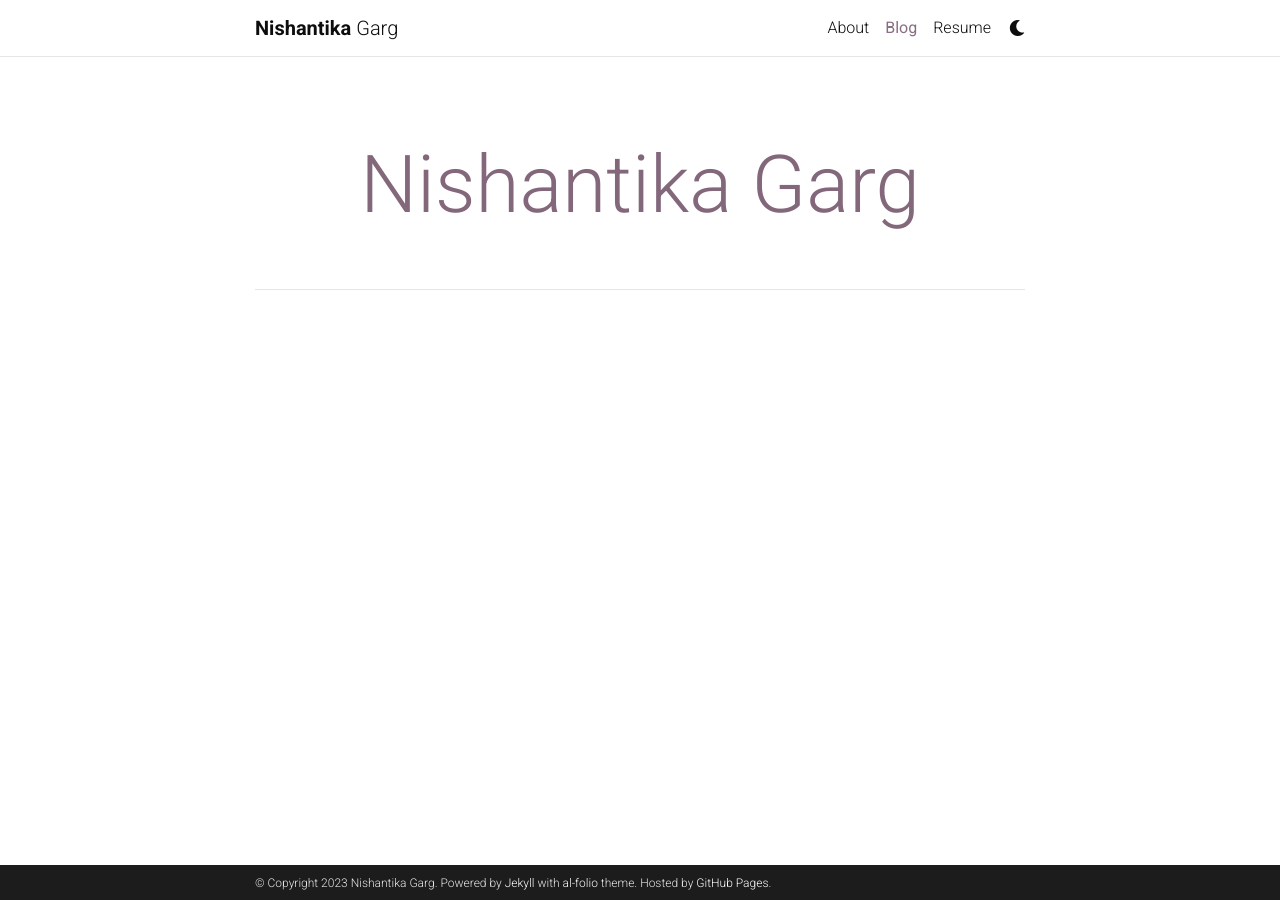
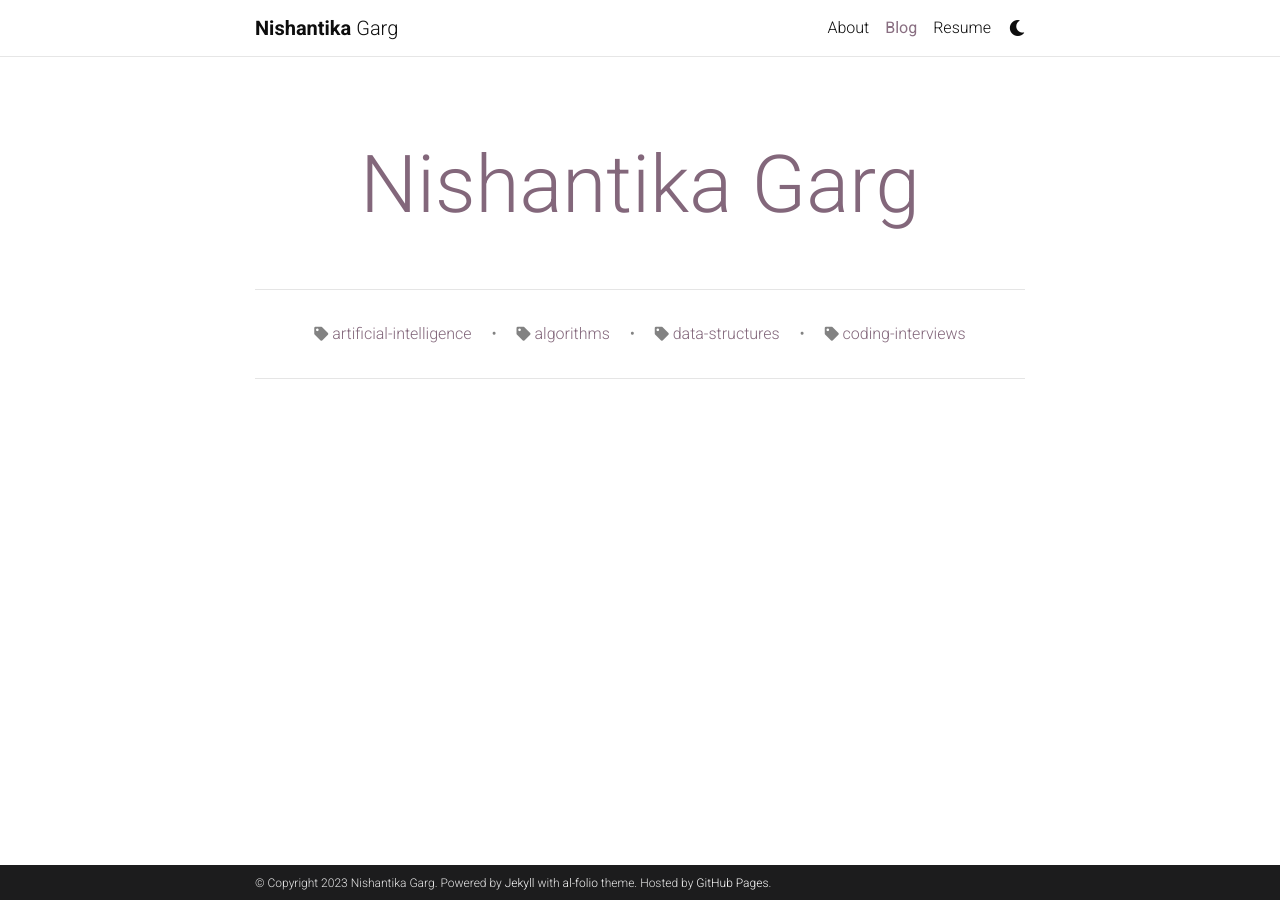
Before and after one commit to nishantika/nishantika.github.io, a Jekyll site: the page built from blog/index.html, in a window 1280 px wide. Built offline with Jekyll 4.4.1, drawn with Linux system fonts in a browser that asks for light colours; the list of posts is cut into pages by our own code; comment, search, counter and statistics services are not loaded; a style sheet for code colours, icons or effects is not loaded.

Commit message:
add categories list

```diff
--- a/_config.yml
+++ b/_config.yml
@@ -262,7 +262,7 @@ jekyll-archives:
     category: '/blog/category/:name/'
 
 display_tags: #['formatting', 'images', 'links', 'math', 'code'] # these tags will be displayed on the front page of your blog
-display_categories : ['artificial-intelligence', 'algorithms', 'data-structures']
+display_categories : ['artificial-intelligence', 'algorithms', 'data-structures', 'coding-interviews']
 
 # -----------------------------------------------------------------------------
 # Jekyll Scholar
--- a/blog/index.html
+++ b/blog/index.html
@@ -25,12 +25,23 @@ pagination:
   </div>
   {% endif %}
 
-  {% if site.display_tags %}
+  {% if site.display_tags or site.display_categories %}
   <div class="tag-list">
     <ul class="p-0 m-0">
       {% for tag in site.display_tags %}
         <li>
           <i class="fas fa-hashtag fa-sm"></i> <a href="{{ tag | slugify | prepend: '/blog/tag/' | relative_url }}">{{ tag }}</a>
+        </li>
+        {% unless forloop.last %}
+          <p>&bull;</p>
+        {% endunless %}
+      {% endfor %}
+      {% if site.display_categories.size > 0 and site.display_tags.size > 0 %}
+        <p>&bull;</p>
+      {% endif %}
+      {% for category in site.display_categories %}
+        <li>
+          <i class="fas fa-tag fa-sm"></i> <a href="{{ category | slugify | prepend: '/blog/category/' | relative_url }}">{{ category }}</a>
         </li>
         {% unless forloop.last %}
           <p>&bull;</p>
```
